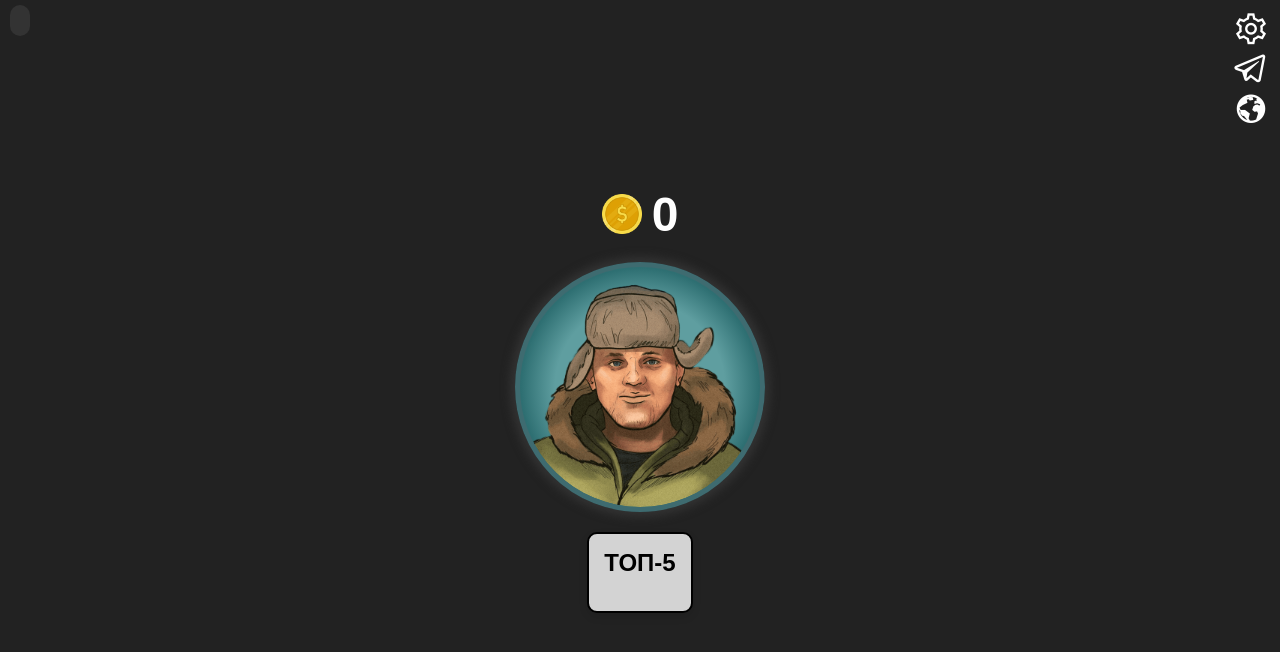
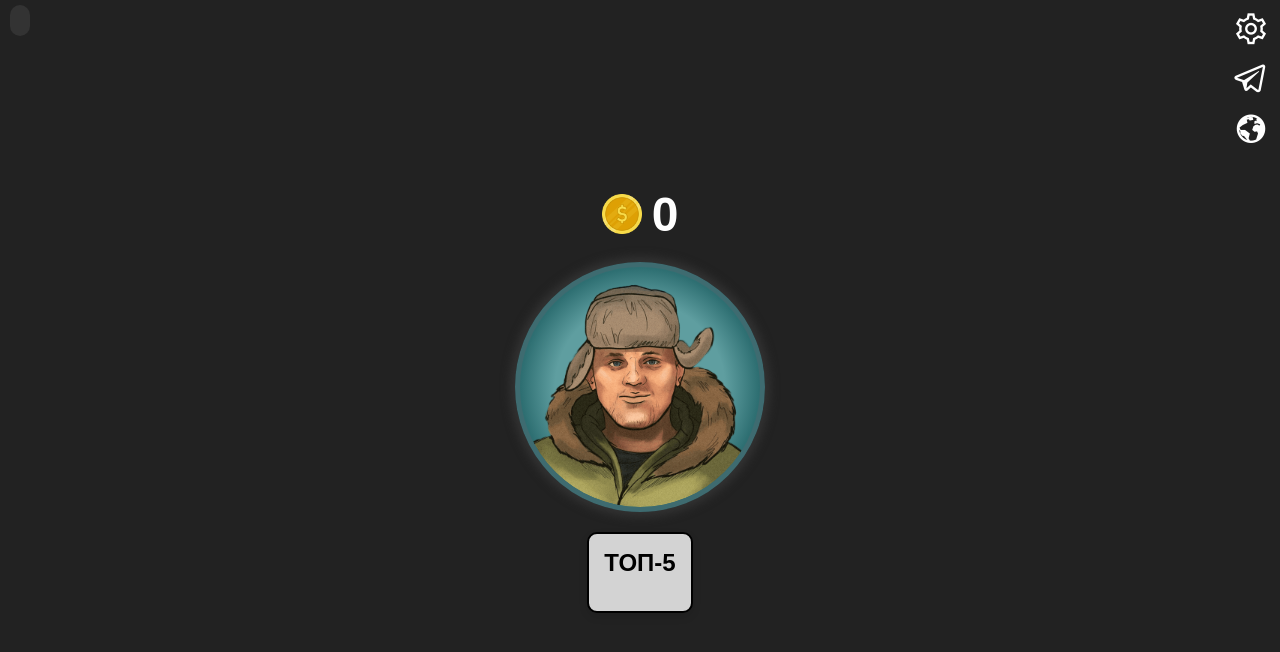
Before and after one commit to StasitStas/cklik-milk.github.io, a plain HTML site: page index.html in a window 1280 px wide. Drawn offline with nearby package versions, Linux system fonts and the light colour scheme.

Commit message:
Update styles.css

```diff
--- a/styles.css
+++ b/styles.css
@@ -114,7 +114,7 @@
 
 .la-telegram {
     position: fixed;
-    top: 50px;
+    top: 60px;
     right: 10px;
     font-size: 38px;
     color: white;
@@ -124,7 +124,7 @@
 
 .globe-icon {
     position: fixed;
-    top: 90px;
+    top: 110px;
     right: 10px;
     font-size: 38px;
     color: white;
```
